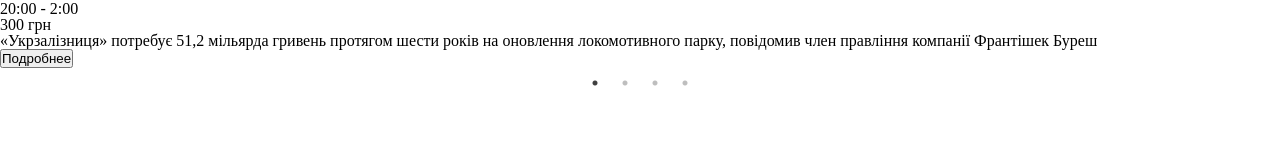
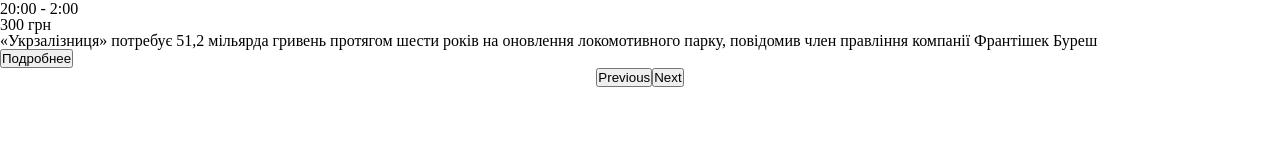
Before and after one commit to porapobaram/ppb_frontend, a React (Create React App) app: page /barcrawl in a window 1280 px wide. Shown: the part 363-521 px from the top of the page. Built offline with nearby package versions, Linux system fonts and the light colour scheme; no server answers.

Commit message:
added next/prev buttons

```diff
--- a/src/ui/components/BarCrawlPage/BarCrawlPageComponent.js
+++ b/src/ui/components/BarCrawlPage/BarCrawlPageComponent.js
@@ -1,3 +1,5 @@
+/* eslint-disable react/button-has-type */
+/* eslint-disable react/no-this-in-sfc */
 /* eslint-disable react/jsx-props-no-spreading */
 import React from 'react';
 import BarCrawlItem from './BarCrawlItem';
@@ -7,16 +9,27 @@
 const propTypes = {
 	settings: object,
 	onClickHandler: func,
+	onNextArrow: func,
+	onPreviousArrow: func,
+	ref: func,
 };
 
 // eslint-disable-next-line react/prop-types
-const BarCrawlPageComponent = ({ settings, onClickHandler, Slider }) => (
+const BarCrawlPageComponent = ({ settings, onClickHandler, Slider, onNextArrow, onPreviousArrow, ref }) => (
 	<div>
-		<Slider {...settings}>
+		<Slider ref={ref} {...settings}>
 			{test.map(item => {
 				return <BarCrawlItem onClickHandler={onClickHandler} key={item.bcId} item={item} />;
 			})}
 		</Slider>
+		<div style={{ textAlign: 'center' }}>
+			<button className="button" onClick={onPreviousArrow}>
+				Previous
+			</button>
+			<button className="button" onClick={onNextArrow}>
+				Next
+			</button>
+		</div>
 	</div>
 );
 
--- a/src/ui/components/BarCrawlPage/BarCrawlPageContainer.js
+++ b/src/ui/components/BarCrawlPage/BarCrawlPageContainer.js
@@ -14,6 +14,8 @@
 	constructor(props) {
 		super(props);
 		this.onClickHandler = this.onClickHandler.bind(this);
+		this.next = this.next.bind(this);
+		this.previous = this.previous.bind(this);
 	}
 
 	componentDidMount() {
@@ -25,15 +27,32 @@
 		console.log('test');
 	};
 
+	next() {
+		this.slider.slickNext();
+	}
+
+	previous() {
+		this.slider.slickPrev();
+	}
+
 	render() {
 		const settings = {
-			dots: true,
+			dots: false,
 			infinite: true,
 			speed: 500,
 			slidesToShow: 1,
 			slidesToScroll: 1,
 		};
-		return <BarCrawlPageComponent Slider={Slider} onClickHandler={this.onClickHandler} settings={settings} />;
+		return (
+			<BarCrawlPageComponent
+				Slider={Slider}
+				onClickHandler={this.onClickHandler}
+				settings={settings}
+				onNextArrow={this.next}
+				onPreviousArrow={this.previous}
+				ref={slider => (this.slider = slider)}
+			/>
+		);
 	}
 }
 
--- a/src/ui/routes/ProtectedRoutes.js
+++ b/src/ui/routes/ProtectedRoutes.js
@@ -4,7 +4,7 @@
 import NotFound from '../components/NotFound';
 import BarCrawlPage from '../components/BarCrawlPage';
 import FeedPage from '../components/FeedPage';
-import RandomizeScreenContainer from "../components/RandomizeScreen/RandomizeScreenContainer";
+import RandomizeScreenContainer from '../components/RandomizeScreen/RandomizeScreenContainer';
 
 const ProtectedRoutes = () => (
 	<div>
```
Also changed, not shown: src/assets/img/leftArrow.svg (added), src/assets/img/rightArrow.svg (added).
